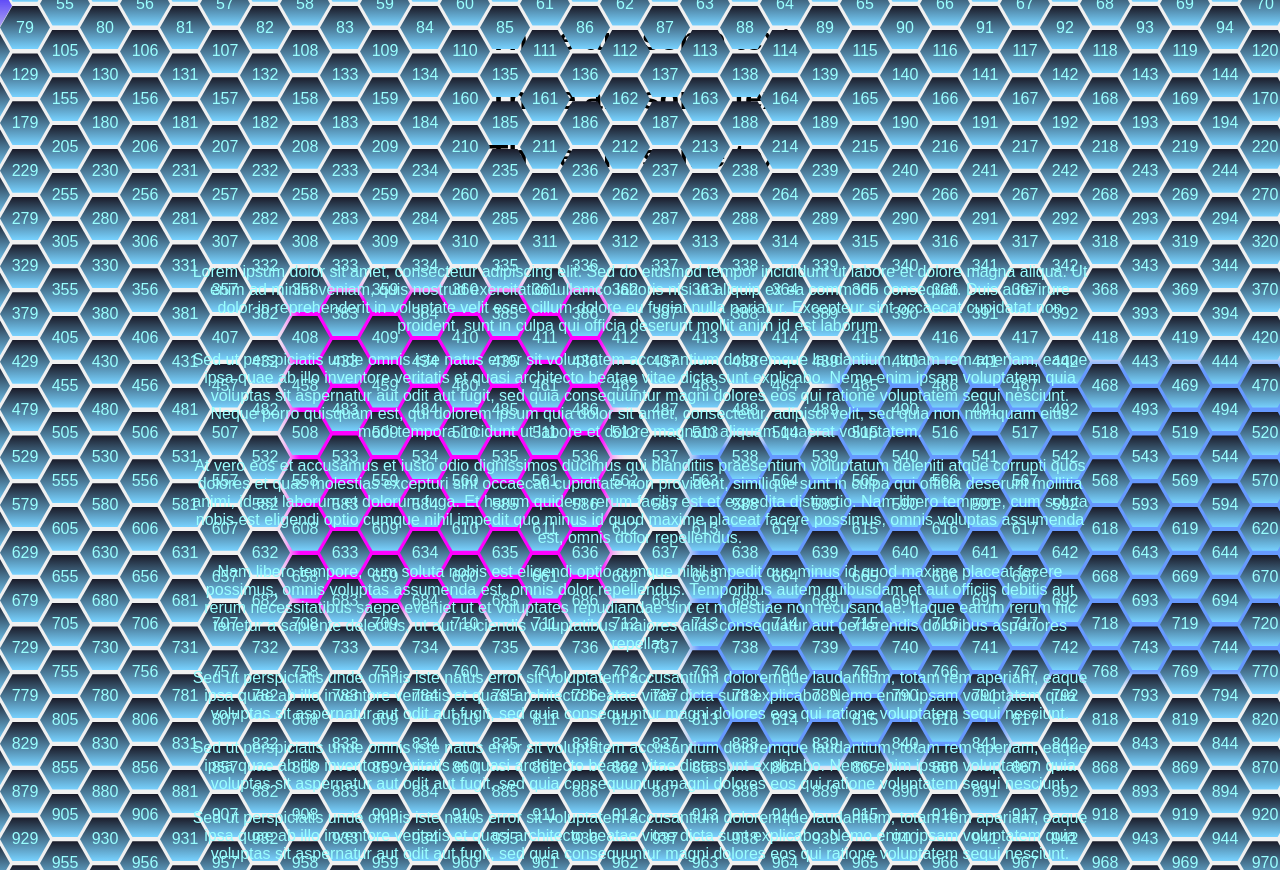
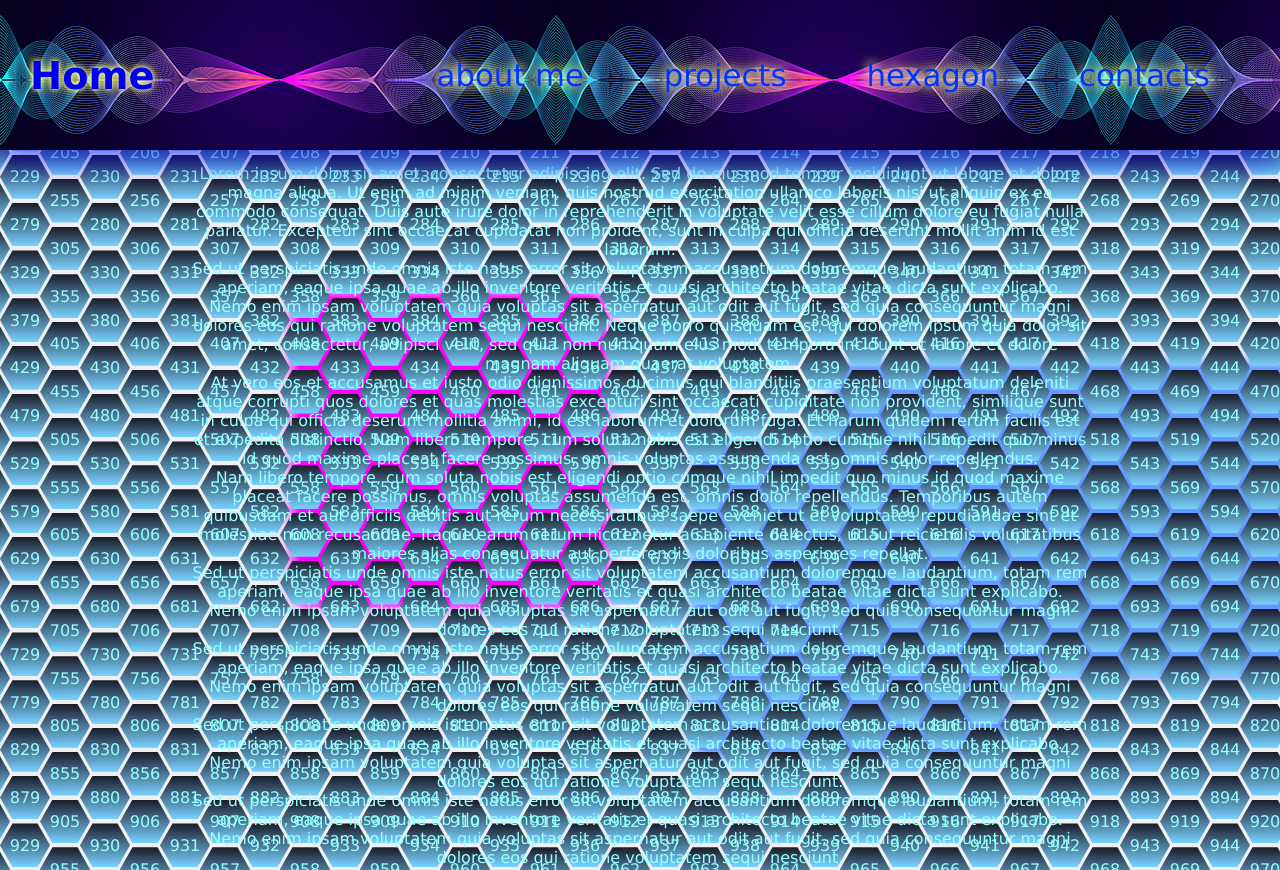
Before and after one commit to Vicktrix/Vicktrix.github.io, a plain HTML site: page index.html in a window 1280 px wide. Shown: the top 870 px of the page. Drawn offline with Linux system fonts and the light colour scheme.

Commit message:
Add header

```diff
--- a/css/mycss.css
+++ b/css/mycss.css
@@ -1,7 +1,110 @@
+:root {
+	--height-of-header: 130px;
+	--header-color: #328989;
+}
+ * {
+	margin: 0px;
+	padding: 0px;
+	box-sizing: border-box;
+	font-family: Verdana, sans-serif;
+	/*line-height: 1.4;*/
+}
+
+.header {
+	width: 100%;
+	padding: 30px;
+        /*margin-right: 50px;*/
+	font-size: 1.6em;
+	color: azure;
+	/*background-color: var(--header-color);*/
+	background-image: url(https://raw.githubusercontent.com/Vicktrix/Vicktrix.github.io/refs/heads/sources/images/head_panorama_2.jpg);
+	/*border-bottom: 2px solid blue;*/
+	box-shadow: 0 15px 25px rgba(0, 0, 240, 0.5);
+	display: flex;
+	flex-direction: row;
+	align-items: center;
+	justify-content: space-between;
+	/*justify-content: space-around;*/
+	position: fixed;
+	top: -50px;
+	left: 0;
+	z-index: 100;
+	height: var(--height-of-header);
+	transition: ease-in-out 0.5s;
+}
+.header:hover {
+	height: 200px;
+}
+.header:hover .list ul li a{
+	font-size: 1.2em;
+        color: #0033ff;
+        text-shadow: 0px 0px 10px white, 0px 0px 15px yellow;
+/*        box-shadow:
+        0 0 5px #ff00ff;*/
+}
+.header h2{
+    margin-top: 50px;
+    /*right: 70px;*/
+    text-shadow: 0px 0px 5px white, 0px 0px 10px yellow;
+}
+.header #space_between {
+    /*margin: 0 250px;*/
+}
+.header h2:hover{
+    text-shadow: 0px 0px 10px white, 0px 0px 15px yellow;
+}
+
+/*h1, h2, h3, h4{
+	margin: 30px;
+}*/
+/*           header            */
+ul {
+	list-style-type: none;
+}
+.header .list ul {
+	display: flex;
+	flex-direction: row;
+        margin-top: 50px;
+}
+.header .list ul li{
+	margin: 10px;
+	/*padding: 20px 30px;*/
+	/*padding: 10px 20px;*/
+	border-radius: 5px;
+	transition: linear 0.5s;
+}
+.header .list ul li a {
+	color: #8fbefd;
+	padding: 20px 30px;
+        transition: ease-in-out 0.5s;
+        margin-top: 5px;
+	/*color: #000;*/
+}
+.header .list ul li:hover {
+	background-image: linear-gradient(to bottom, rgba(0, 130, 230, 1), rgba(0, 130, 230, 0));
+	margin: 5px;
+	/*padding: 20px 30px;*/
+	/*font-size: 1.2em;*/
+	border-bottom: 3px solid #99ccff;
+}
+/*.header .list ul li:hover a {
+    color: #0033ff;
+}   */
+img{
+	width: 100%;
+}
+a {
+	text-decoration: none;
+}
+/*a:hover {
+    color: #0033ff;
+}*/
+
+/*------------------------------------------*/
 body {
-    margin: 0;
+/*    margin: 0;
     padding: 0;
-    font-family: sans-serif;
+    font-family: sans-serif;*/
     overflow-y: scroll;
     overflow-x: hidden;
     background-color: #f0f0f0;
@@ -32,13 +135,13 @@ body {
     position: absolute;
     /*width: 3000px;*/
     width: 2000px;
-    /*height: 2500px;*/
-    height: 2200px;
+    height: 2000px;
+    /*height: 2200px;*/
     margin: 0 auto;
 /*    top: 50%;
     left: 50%;
     transform: translate(-50%, -20%);*/
-    transform: translate(0, -3%);
+    /*transform: translate(0, -3%);*/
     pointer-events: none; /* Щоб прокрутка працювала під контейнером */
 }
 
--- a/index.html
+++ b/index.html
@@ -8,7 +8,18 @@
     <script defer src="js/myjs.js" type="text/javascript"></script>
 </head>
 <body>
-    <!--https://www.youtube.com/watch?v=m5ZfWFUdbAw&list=PLA9oyBlTfuCiRfaQrwXnIgETBhSiYwE8W-->
+    <div class="header">
+        <h2><a href="#">Home</a></h2>
+        <!--<div id="space_between"></div>-->
+        <div class="list">
+            <ul>
+                <li><a href="#id_about">about me</a></li>
+                <li><a href="#id_proc">projects</a></li>
+                <li><a href="#id_proc">hexagon</a></li>
+                <li><a href="#id_contact">contacts</a></li>
+            </ul>
+        </div>
+    </div>
     <div id="back-groung">
         <h1>There are some text</h1>
         <h1>There are some text</h1>
@@ -31,14 +42,6 @@
 
     </div>
 
-<!--    <div class="container">
-        <div class="content">
-            <p>Lorem ipsum dolor sit amet, consectetur adipiscing elit. Sed do eiusmod tempor incididunt ut labore et dolore magna aliqua. Ut enim ad minim veniam, quis nostrud exercitation ullamco laboris nisi ut aliquip ex ea commodo consequat. Duis aute irure dolor in reprehenderit in voluptate velit esse cillum dolore eu fugiat nulla pariatur. Excepteur sint occaecat cupidatat non proident, sunt in culpa qui officia deserunt mollit anim id est laborum.</p>
-            <p>Sed ut perspiciatis unde omnis iste natus error sit voluptatem accusantium doloremque laudantium, totam rem aperiam, eaque ipsa quae ab illo inventore veritatis et quasi architecto beatae vitae dicta sunt explicabo. Nemo enim ipsam voluptatem quia voluptas sit aspernatur aut odit aut fugit, sed quia consequuntur magni dolores eos qui ratione voluptatem sequi nesciunt. Neque porro quisquam est, qui dolorem ipsum quia dolor sit aspernatur aut odit aut fugit, sed quia consequuntur magni dolores eos qui ratione voluptatem sequi nesciunt.</p>
-            <p>At vero eos et accusamus et iusto odio dignissimos ducimus qui blanditiis praesentium voluptatum deleniti atque corrupti quos dolores et quas molestias excepturi sint occaecati cupiditate non provident, similique sunt in culpa qui officia deserunt mollitia animi, id est laborum et dolorum fuga. Et harum quidem rerum facilis est et expedita distinctio. Nam libero tempore, cum soluta nobis est eligendi optio cumque nihil impedit quo minus id quod maxime placeat facere possimus, omnis voluptas assumenda est, omnis dolor repellendus.</p>
-            <p>Nam libero tempore, cum soluta nobis est eligendi optio cumque nihil impedit quo minus id quod maxime placeat facere possimus, omnis voluptas assumenda est, omnis dolor repellendus. Temporibus autem quibusdam et aut officiis debitis aut rerum necessitatibus saepe eveniet ut et voluptates repudiandae sint et molestiae non recusandae. Itaque earum rerum hic tenetur a sapiente delectus, ut aut reiciendis voluptatibus maiores alias consequatur aut perferendis doloribus asperiores repellat.</p>
-            <p>Sed ut perspiciatis unde omnis iste natus error sit voluptatem accusantium doloremque laudantium, totam rem aperiam, eaque ipsa quae ab illo inventore veritatis et quasi architecto beatae vitae dicta sunt explicabo. Nemo enim ipsam voluptatem quia voluptas sit aspernatur aut odit aut fugit, sed quia consequuntur magni dolores eos qui ratione voluptatem sequi nesciunt.</p>
-        </div>
-    </div>-->
+
 </body>
 </html>
```
